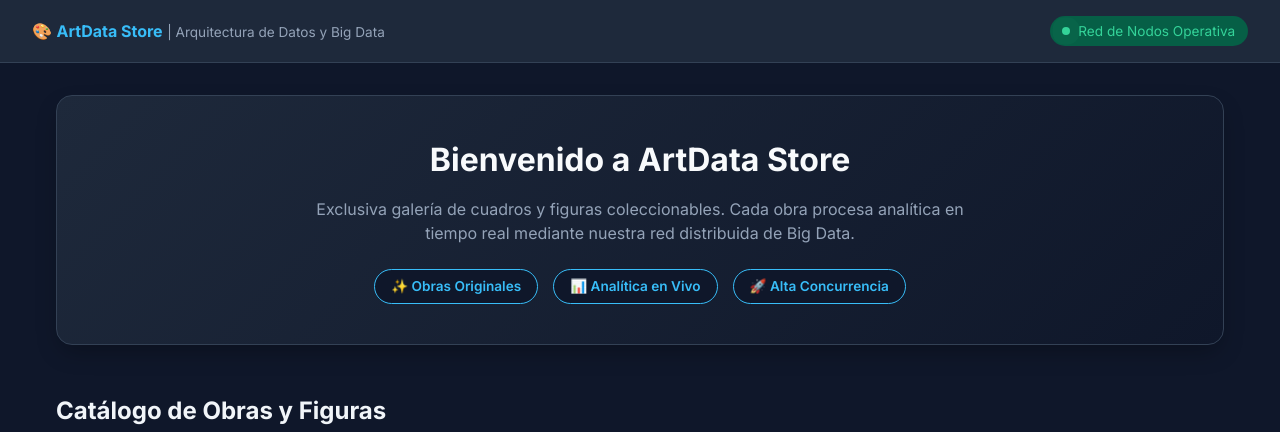
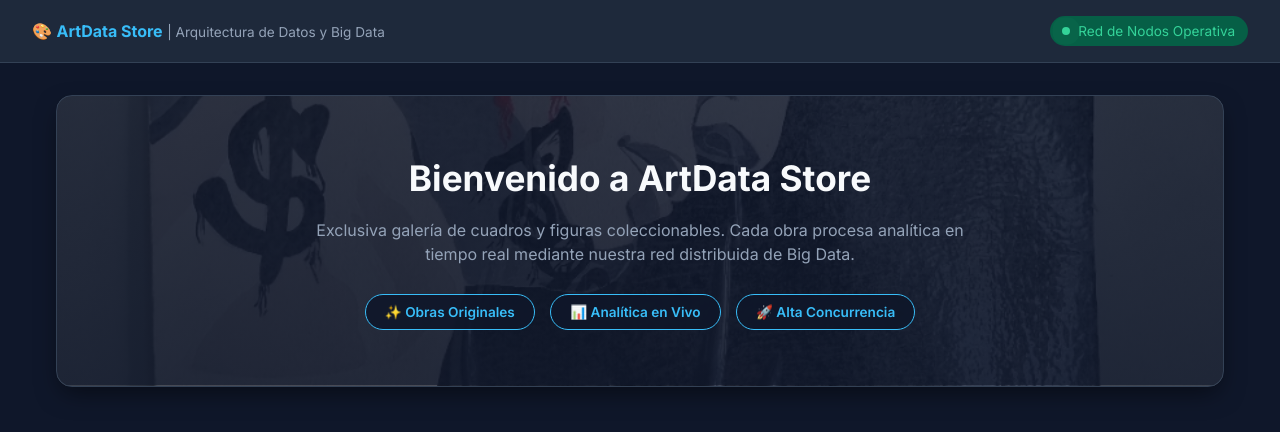
Before and after one commit to Mike77-lab/tienda-arte-bigdata, a plain HTML site: page frontend/index.html in a window 1280 px wide. Shown: the top 432 px of the page. Drawn offline with Linux system fonts and the light colour scheme; no server answers.

Commit message:
Mejorar banner con fondo de imagen y filtro oscuro

```diff
--- a/frontend/styles.css
+++ b/frontend/styles.css
@@ -271,24 +271,28 @@ h2 {
 
 /* BANNER DE LA TIENDA */
 .store-banner {
-    background: linear-gradient(135deg, #1e293b 0%, #0f172a 100%);
+    /* Combinamos una capa oscura semitransparente con una de tus imágenes de arte de fondo */
+    background: linear-gradient(rgba(15, 23, 42, 0.85), rgba(15, 23, 42, 0.90)), url('images/Cuadro1.jpg');
+    background-size: cover;
+    background-position: center;
     border: 1px solid #334155;
     border-radius: 16px;
-    padding: 2.5rem;
+    padding: 3.5rem 2rem;
     text-align: center;
-    box-shadow: 0 10px 25px -5px rgba(0, 0, 0, 0.3);
+    box-shadow: 0 10px 25px -5px rgba(0, 0, 0, 0.5);
 }
 
 .banner-content h1 {
-    font-size: 2rem;
+    font-size: 2.2rem;
     color: #f8fafc;
     margin-bottom: 0.8rem;
+    font-weight: 700;
 }
 
 .banner-content p {
     color: #94a3b8;
     max-width: 700px;
-    margin: 0 auto 1.5rem auto;
+    margin: 0 auto 1.8rem auto;
     font-size: 1rem;
 }
 
@@ -300,10 +304,10 @@ h2 {
 }
 
 .banner-tags span {
-    background: #0f172a;
+    background: rgba(15, 23, 42, 0.9);
     border: 1px solid #38bdf8;
     color: #38bdf8;
-    padding: 0.4rem 1rem;
+    padding: 0.4rem 1.2rem;
     border-radius: 20px;
     font-size: 0.85rem;
     font-weight: 600;
```
